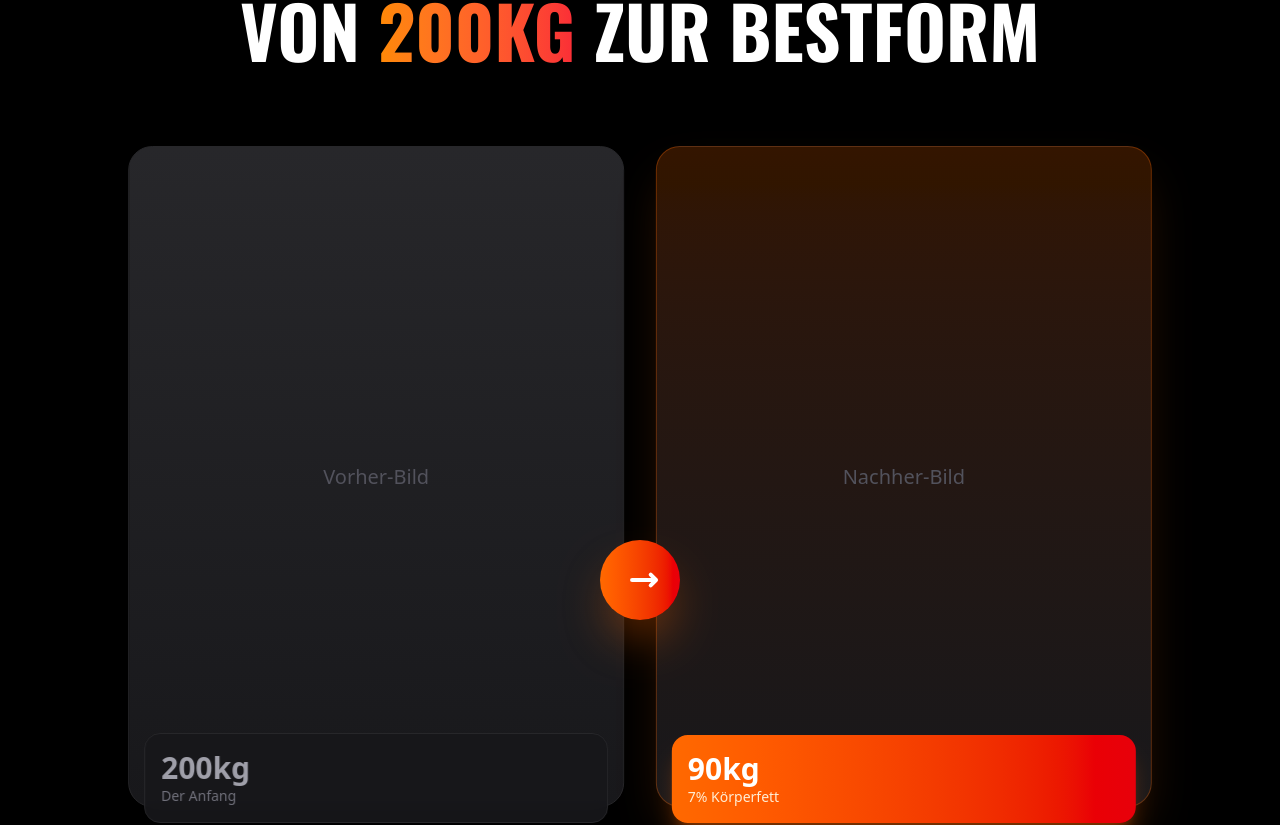
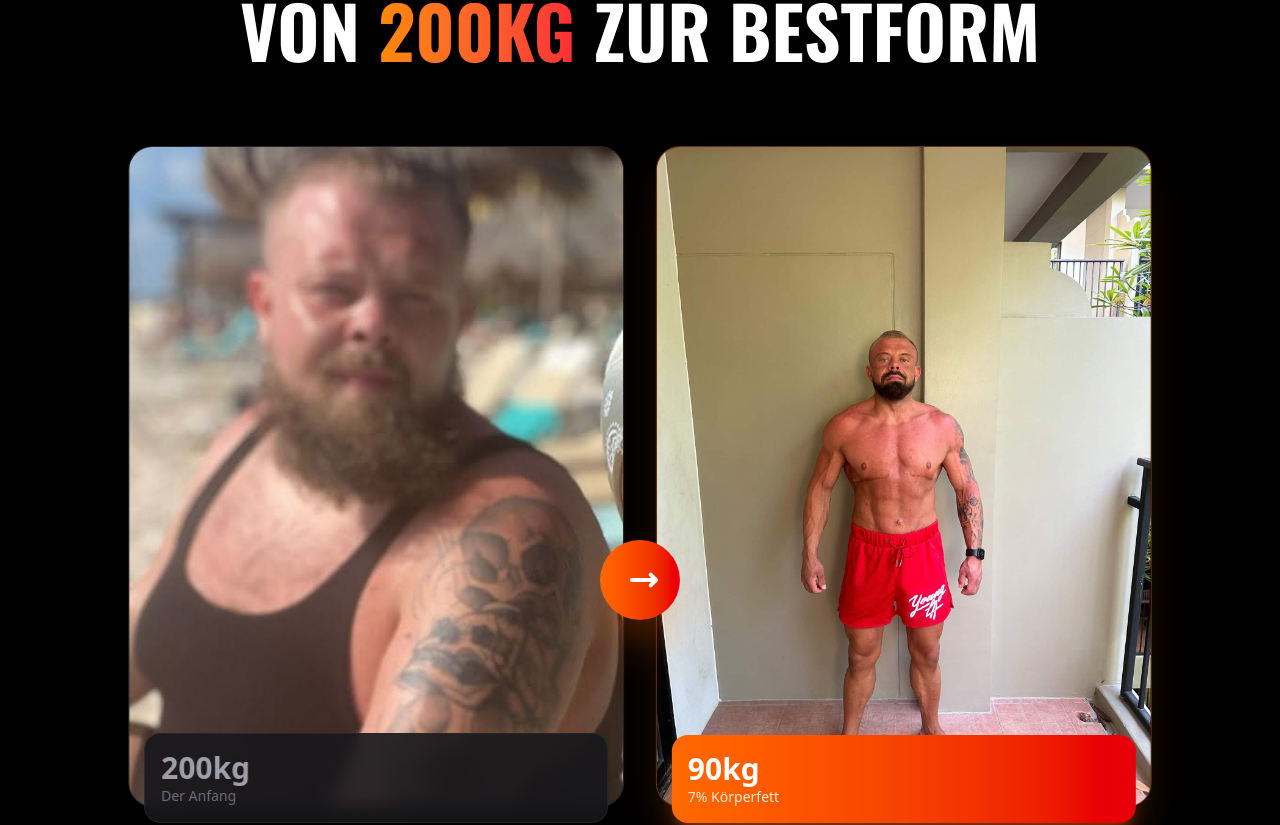
Before and after one commit to nikk-35/dt-coaching, a Next.js app: page / in a window 1280 px wide. Shown: the part 2002-2827 px from the top of the page. Built offline with nearby package versions, Linux system fonts and the light colour scheme.

Commit message:
🖼️ Add real transformation photos
- vorher.jpg (200kg)
- nachher.jpg (90kg, shredded)

```diff
--- a/src/app/page.tsx
+++ b/src/app/page.tsx
@@ -524,9 +524,11 @@ function TransformationSection() {
               className="relative group"
             >
               <div className="aspect-[3/4] rounded-3xl bg-gradient-to-b from-zinc-800 to-zinc-900 overflow-hidden border border-zinc-800">
-                <div className="w-full h-full flex items-center justify-center text-zinc-600">
-                  <span className="text-xl">Vorher-Bild</span>
-                </div>
+                <img
+                  src="/vorher.jpg"
+                  alt="David Trebtau vorher - 200kg"
+                  className="w-full h-full object-cover"
+                />
               </div>
               <div className="absolute -bottom-4 left-4 right-4 bg-zinc-900/90 backdrop-blur-sm rounded-2xl p-4 border border-zinc-800">
                 <p className="text-3xl font-black text-zinc-400">200kg</p>
@@ -564,9 +566,11 @@ function TransformationSection() {
               className="relative group"
             >
               <div className="aspect-[3/4] rounded-3xl bg-gradient-to-b from-orange-500/20 to-zinc-900 overflow-hidden border border-orange-500/30 shadow-2xl shadow-orange-500/20">
-                <div className="w-full h-full flex items-center justify-center text-zinc-600">
-                  <span className="text-xl">Nachher-Bild</span>
-                </div>
+                <img
+                  src="/nachher.jpg"
+                  alt="David Trebtau nachher - 90kg"
+                  className="w-full h-full object-cover"
+                />
               </div>
               <div className="absolute -bottom-4 left-4 right-4 bg-gradient-to-r from-orange-500 to-red-600 rounded-2xl p-4 shadow-xl shadow-orange-500/30">
                 <p className="text-3xl font-black text-white">90kg</p>
```
Also changed, not shown: public/nachher.jpg (added), public/vorher.jpg (added).
